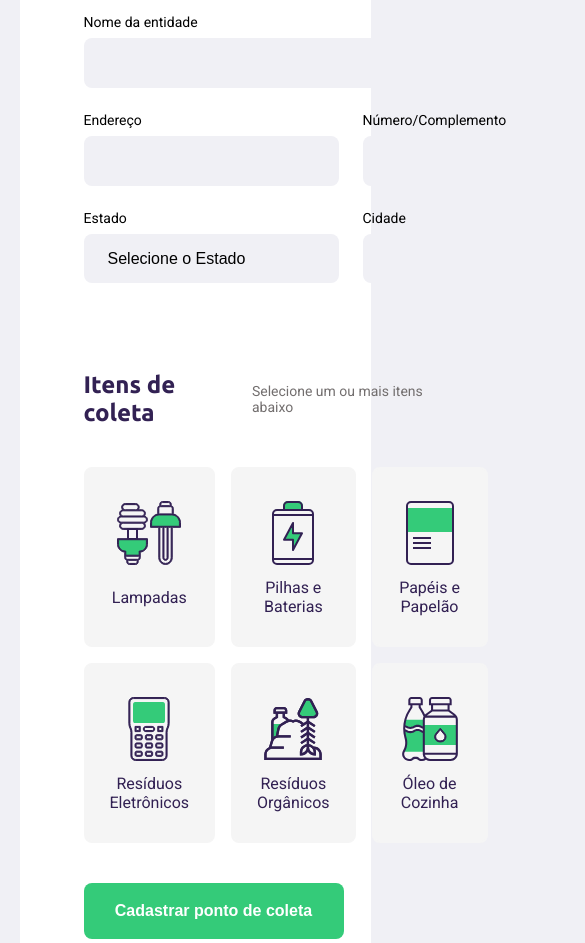
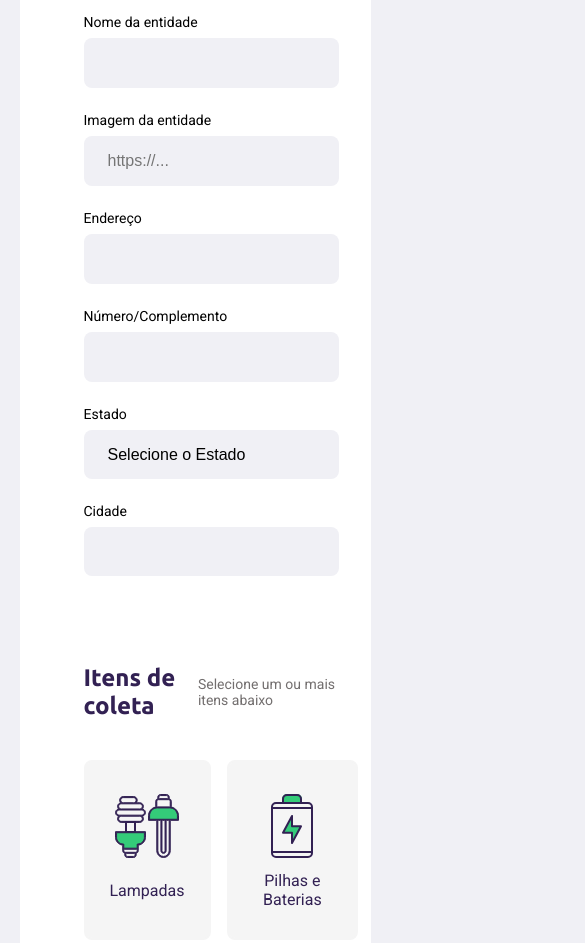
Before and after one commit to Silva404/nlw-starter, a website: page src/views/create-point.html in a window 390 px wide. Shown: the part 480-1423 px from the top of the page, 585 px wide, since content can reach past the window. Drawn offline with nearby package versions, Linux system fonts and the light colour scheme; files that its build step writes are made by us from their sources; no server answers.

Commit message:
terminando a aula 4

```diff
--- a/public/styles/responsive.css
+++ b/public/styles/responsive.css
@@ -28,7 +28,18 @@
   body::after {
     top: 300px;
   }
+  form .field-group {
+    flex-direction: column;
+  }
+  form .field-group .field + .field {
+    margin-left: 0;
+  }
+  .itens-grid {
+    grid-template-columns: repeat(2, 1fr);
+  }
+
 }
+
 
 @media (min-width: 1700px) {
   #page-home {
--- a/src/views/create-point.html
+++ b/src/views/create-point.html
@@ -28,9 +28,16 @@
           <h2>Dados da Entidade</h2>
         </legend>
 
-        <div class="field">
-          <label for="name">Nome da entidade</label>
-          <input type="text" name="name" required>
+        <div class="field-group">
+          <div class="field">
+            <label for="name">Nome da entidade</label>
+            <input type="text" name="name" required>
+          </div>
+
+          <div class="field">
+            <label for="image">Imagem da entidade</label>
+            <input type="url" name="image" placeholder="https://..." required>
+          </div>
         </div>
 
         <div class="field-group">
```
